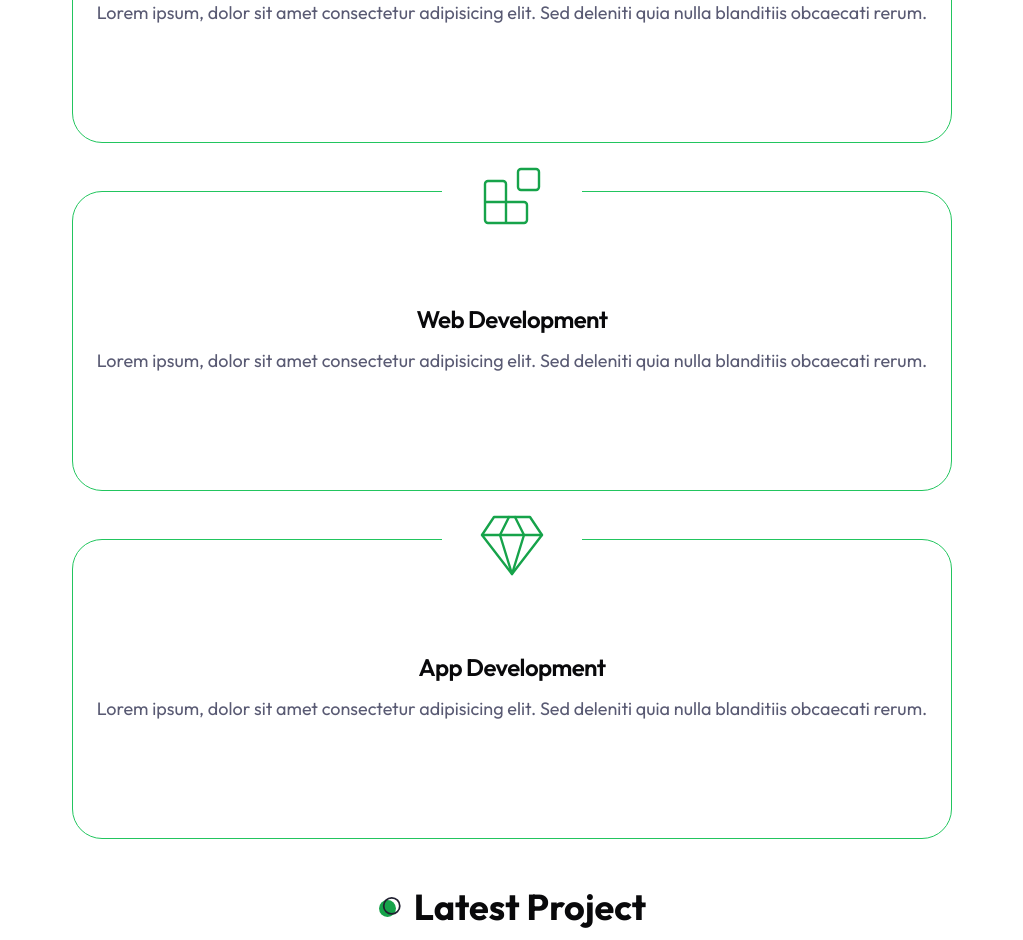
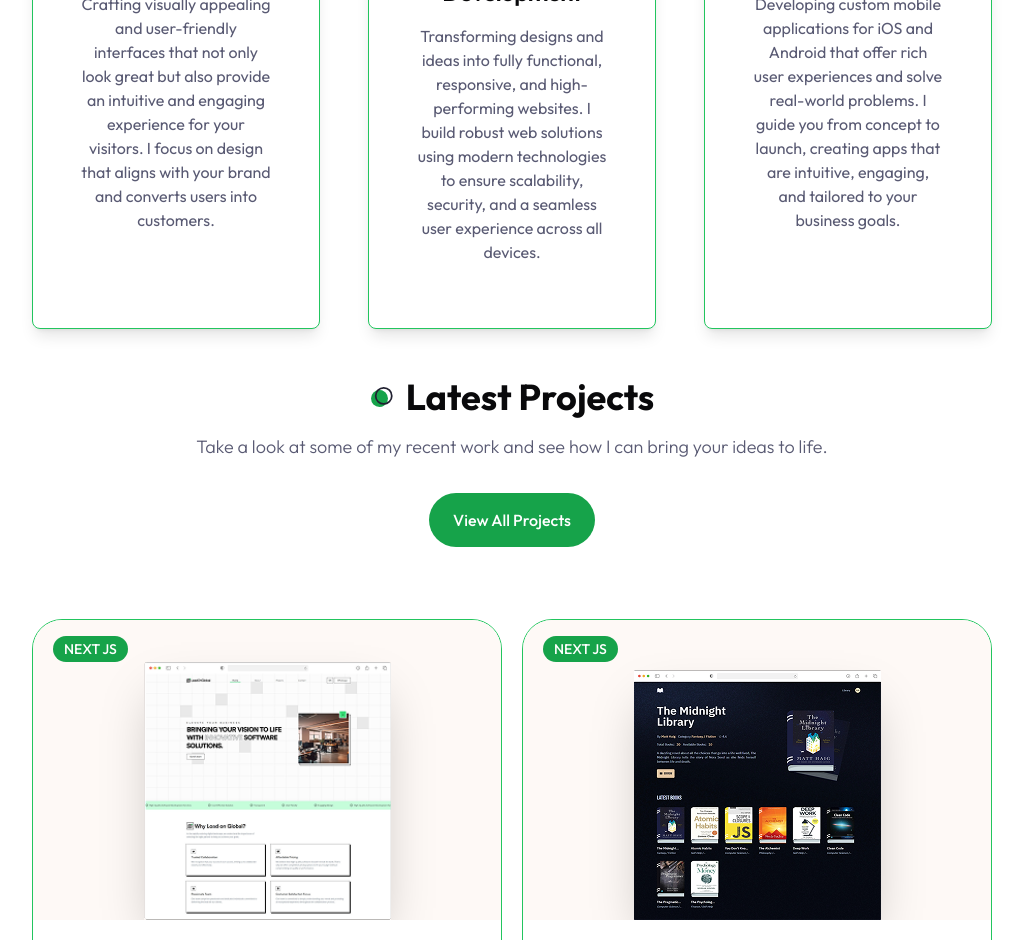
Before and after one commit to alamnurzaman17/my-portofolio, a Next.js app: page / in a window 1280 px wide. Shown: the part 1860-2800 px from the top of the page, without its empty margins (128-1151 px from the left). Built offline with nearby package versions, Linux system fonts and the light colour scheme.

Commit message:
update content project & description

```diff
--- a/app/projects/page.jsx
+++ b/app/projects/page.jsx
@@ -10,73 +10,37 @@ const projectData = [
     category: "next js",
     name: "Lead On Global Portfolio",
     description:
-      "Lorem ipsum dolor sit amet consectetur, adipisicing elit. Iusto, autem!",
+      "A dynamic and responsive Next.js portfolio website developed for Lead On Global, showcasing their projects, services, and company profile to a global audience.",
     link: "https://log-portofolio.vercel.app/",
     github: "https://github.com/alamnurzaman17/log_porto",
   },
   {
-    image: "/work/6.png",
+    image: "/work/7.png",
+    category: "next js",
+    name: "Book Wise",
+    description:
+      "An intuitive Next.js application designed as a university library system, enabling users to efficiently browse, search for, and explore book collections.",
+    link: "https://university-library-alpha-roan.vercel.app",
+    github: "https://university-library-alpha-roan.vercel.app/",
+  },
+  {
+    image: "/work/1.png", // Placeholder
     category: "react js",
-    name: "Lamu Website",
+    name: "Example Project 3",
     description:
-      "Lorem ipsum dolor sit amet consectetur, adipisicing elit. Iusto, autem!",
+      "Another great project highlighting different skills and technologies.",
     link: "/",
     github: "/",
   },
-  // {
-  //   image: "/work/2.png",
-  //   category: "next js",
-  //   name: "Lumina Website",
-  //   description:
-  //     "Lorem ipsum dolor sit amet consectetur, adipisicing elit. Iusto, autem!",
-  //   link: "/",
-  //   github: "/",
-  // },
-  // {
-  //   image: "/work/1.png",
-  //   category: "next js",
-  //   name: "Evolve Website",
-  //   description:
-  //     "Lorem ipsum dolor sit amet consectetur, adipisicing elit. Iusto, autem!",
-  //   link: "/",
-  //   github: "/",
-  // },
-  // {
-  //   image: "/work/3.png",
-  //   category: "next js",
-  //   name: "ignite Website",
-  //   description:
-  //     "Lorem ipsum dolor sit amet consectetur, adipisicing elit. Iusto, autem!",
-  //   link: "/",
-  //   github: "/",
-  // },
-  // {
-  //   image: "/work/4.png",
-  //   category: "next js",
-  //   name: "Envision Website",
-  //   description:
-  //     "Lorem ipsum dolor sit amet consectetur, adipisicing elit. Iusto, autem!",
-  //   link: "/",
-  //   github: "/",
-  // },
-  // {
-  //   image: "/work/3.png",
-  //   category: "fullstack",
-  //   name: "Nova Website",
-  //   description:
-  //     "Lorem ipsum dolor sit amet consectetur, adipisicing elit. Iusto, autem!",
-  //   link: "/",
-  //   github: "/",
-  // },
-  // {
-  //   image: "/work/2.png",
-  //   category: "fullstack",
-  //   name: "Zenits Website",
-  //   description:
-  //     "Lorem ipsum dolor sit amet consectetur, adipisicing elit. Iusto, autem!",
-  //   link: "/",
-  //   github: "/",
-  // },
+  {
+    image: "/work/3.png", // Placeholder
+    category: "express js",
+    name: "Example Project 4",
+    description:
+      "A full-stack application demonstrating end-to-end development capabilities.",
+    link: "/",
+    github: "/",
+  },
 ];
 
 // remove category duplicates
--- a/components/ProjectCard.jsx
+++ b/components/ProjectCard.jsx
@@ -23,6 +23,8 @@ const ProjectCard = ({ project }) => {
             <Link
               href={project.link}
               className="bg-secondary w-[54px] h-[54px] rounded-full flex justify-center items-center scale-0 opacity-0 group-hover:scale-100 group-hover:opacity-100 transition-all duration-200"
+              target="_blank"
+              rel="noopener noreferrer"
             >
               <Link2Icon className="text-white" />
             </Link>
@@ -39,8 +41,8 @@ const ProjectCard = ({ project }) => {
         <Badge className="uppercase text-sm font-medium mb-2 absolute top-4 left-5">
           {project.category}
         </Badge>
-        <h4 className="h4 mb-1">{project.name}</h4>
-        <p className="text-muted-foreground text-lg">{project.description}</p>
+        <h4 className="h4 mb-1 truncate">{project.name}</h4>
+        <p className="text-muted-foreground text-lg ">{project.description}</p>
       </div>
     </Card>
   );
--- a/components/Services.jsx
+++ b/components/Services.jsx
@@ -12,19 +12,19 @@ const servicesData = [
     icon: <GanttChartSquare size={72} strokeWidth={0.8} />,
     title: "Web Design",
     description:
-      "Lorem ipsum, dolor sit amet consectetur adipisicing elit. Sed deleniti quia nulla blanditiis obcaecati rerum.",
+      "Crafting visually appealing and user-friendly interfaces that not only look great but also provide an intuitive and engaging experience for your visitors. I focus on design that aligns with your brand and converts users into customers.",
   },
   {
     icon: <Blocks size={72} strokeWidth={0.8} />,
     title: "Web Development",
     description:
-      "Lorem ipsum, dolor sit amet consectetur adipisicing elit. Sed deleniti quia nulla blanditiis obcaecati rerum.",
+      "Transforming designs and ideas into fully functional, responsive, and high-performing websites. I build robust web solutions using modern technologies to ensure scalability, security, and a seamless user experience across all devices.",
   },
   {
     icon: <Gem size={72} strokeWidth={0.8} />,
     title: "App Development",
     description:
-      "Lorem ipsum, dolor sit amet consectetur adipisicing elit. Sed deleniti quia nulla blanditiis obcaecati rerum.",
+      "Developing custom mobile applications for iOS and Android that offer rich user experiences and solve real-world problems. I guide you from concept to launch, creating apps that are intuitive, engaging, and tailored to your business goals.",
   },
 ];
 
@@ -36,21 +36,31 @@ const Services = () => {
           My Services
         </h2>
         {/* grid items */}
-        <div className="grid xl:grid-cols-3 justify-center gap-y-12 xl:gap-y-24 xl:gap-x-8">
+        <div className="grid grid-cols-1 sm:grid-cols-2 lg:grid-cols-3 gap-8 md:gap-12 xl:gap-x-8 justify-center">
           {servicesData.map((item, index) => {
             return (
               <Card
-                className="w-full max-[424px] h-[300px] flex flex-col pt-16 pb-10 justify-center items-center relative"
+                className="w-full max-w-md sm:max-w-none h-auto min-h-[320px] flex flex-col justify-start items-center text-center relative rounded-lg shadow-lg pt-10 pb-10 px-6" // Adjusted padding and added max-w for single column
                 key={index}
               >
-                <CardHeader className="text-primary absolute -top-[60px]">
-                  <div className="w-[140px] h-[80px] bg-white dark:bg-background flex justify-center items-center">
+                <CardHeader className="text-primary absolute -top-[50px] left-1/2 -translate-x-1/2">
+                  {" "}
+                  {/* Centered header */}
+                  <div className="w-[120px] h-[70px] sm:w-[140px] sm:h-[80px] bg-background flex justify-center items-center rounded-md shadow-md">
+                    {" "}
+                    {/* Adjusted icon container */}
                     {item.icon}
                   </div>
                 </CardHeader>
-                <CardContent className="text-center">
-                  <CardTitle className="mb-4">{item.title}</CardTitle>
-                  <CardDescription className="text-lg">
+                <CardContent className="mt-[50px] sm:mt-[60px]">
+                  {" "}
+                  {/* Added margin-top to account for absolute header */}
+                  <CardTitle className="mb-4 text-xl sm:text-2xl">
+                    {item.title}
+                  </CardTitle>
+                  <CardDescription className="text-sm sm:text-base">
+                    {" "}
+                    {/* Responsive text size */}
                     {item.description}
                   </CardDescription>
                 </CardContent>
--- a/components/Work.jsx
+++ b/components/Work.jsx
@@ -14,168 +14,161 @@ import "swiper/css/pagination";
 import { Pagination } from "swiper/modules";
 
 //component
-import ProjectCard from "@/components/ProjectCard";
+import ProjectCard from "@/components/ProjectCard"; // Ensure ProjectCard is responsive
 
 const projectData = [
   {
     image: "/work/6.png",
-    category: "Next js",
+    category: "next js",
     name: "Lead On Global Portfolio",
     description:
-      "Lorem ipsum dolor sit amet consectetur, adipisicing elit. Iusto, autem!",
+      "A dynamic and responsive Next.js portfolio website developed for Lead On Global, showcasing their projects, services, and company profile to a global audience.",
     link: "https://log-portofolio.vercel.app/",
     github: "https://github.com/alamnurzaman17/log_porto",
   },
   {
-    image: "/work/6.png",
+    image: "/work/7.png",
+    category: "next js",
+    name: "Book Wise",
+    description:
+      "An intuitive Next.js application designed as a university library system, enabling users to efficiently browse, search for, and explore book collections.",
+    link: "https://university-library-alpha-roan.vercel.app",
+    github: "https://university-library-alpha-roan.vercel.app/",
+  },
+  {
+    image: "/work/1.png", // Placeholder
     category: "react js",
-    name: "Lamu Website",
+    name: "Example Project 3",
     description:
-      "Lorem ipsum dolor sit amet consectetur, adipisicing elit. Iusto, autem!",
+      "Another great project highlighting different skills and technologies.",
     link: "/",
     github: "/",
   },
-  // {
-  //   image: "/work/6.png",
-  //   category: "next js",
-  //   name: "Lumina Website",
-  //   description:
-  //     "Lorem ipsum dolor sit amet consectetur, adipisicing elit. Iusto, autem!",
-  //   link: "/",
-  //   github: "/",
-  // },
-  // {
-  //   image: "/work/1.png",
-  //   category: "next js",
-  //   name: "Evolve Website",
-  //   description:
-  //     "Lorem ipsum dolor sit amet consectetur, adipisicing elit. Iusto, autem!",
-  //   link: "/",
-  //   github: "/",
-  // },
-  // {
-  //   image: "/work/3.png",
-  //   category: "next js",
-  //   name: "ignite Website",
-  //   description:
-  //     "Lorem ipsum dolor sit amet consectetur, adipisicing elit. Iusto, autem!",
-  //   link: "/",
-  //   github: "/",
-  // },
-  // {
-  //   image: "/work/4.png",
-  //   category: "next js",
-  //   name: "Envision Website",
-  //   description:
-  //     "Lorem ipsum dolor sit amet consectetur, adipisicing elit. Iusto, autem!",
-  //   link: "/",
-  //   github: "/",
-  // },
-  // {
-  //   image: "/work/3.png",
-  //   category: "fullstack",
-  //   name: "Nova Website",
-  //   description:
-  //     "Lorem ipsum dolor sit amet consectetur, adipisicing elit. Iusto, autem!",
-  //   link: "/",
-  //   github: "/",
-  // },
-  // {
-  //   image: "/work/2.png",
-  //   category: "fullstack",
-  //   name: "Zenits Website",
-  //   description:
-  //     "Lorem ipsum dolor sit amet consectetur, adipisicing elit. Iusto, autem!",
-  //   link: "/",
-  //   github: "/",
-  // },
+  {
+    image: "/work/3.png", // Placeholder
+    category: "express js",
+    name: "Example Project 4",
+    description:
+      "A full-stack application demonstrating end-to-end development capabilities.",
+    link: "/",
+    github: "/",
+  },
 ];
 
 const Work = () => {
   const projectsToDisplay = projectData.slice(0, 4);
   const numProjectsToDisplay = projectsToDisplay.length;
 
-  // 3. Definisikan breakpoints secara dinamis
-  //    Ini hanya akan diterapkan jika ada LEBIH DARI 1 slide total
   let swiperBreakpoints = {};
   if (numProjectsToDisplay > 1) {
     swiperBreakpoints = {
       640: {
-        // 'sm' breakpoint
+        // sm
+        slidesPerView: numProjectsToDisplay >= 2 ? 2 : 1,
+        spaceBetween: 24,
+      },
+      1024: {
+        // lg - for the side-by-side desktop layout
         slidesPerView: 2,
+        spaceBetween: 20, // Keep this relatively small for closer cards
       },
     };
   }
+
+  const projectCardAreaHeight =
+    "min-h-[460px] sm:min-h-[480px] md:min-h-[500px]";
+  const paginationAreaHeight = "h-[60px]";
+
+  const renderContent = () => {
     if (numProjectsToDisplay === 0) {
       return (
-      <section className="relative mb-12 xl:mb-48">
-        <div className="container mx-auto">
-          <div className="max-w-[400px] mx-auto xl:mx-0 text-center xl:text-left mb-12 xl:h-[400px] flex flex-col justify-center items-center xl:items-start">
-            <h2 className="section-title mb-4">Latest Project</h2>
+        <div className="w-full xl:w-auto flex flex-col justify-center items-center text-center xl:items-start xl:text-left py-10 xl:py-0">
+          <h2 className="section-title mb-4">Latest Projects</h2>
           <p className="subtitle mb-8">
-              No projects to display at the moment.
+            No projects to display at the moment. Check back soon!
           </p>
           <Link href="/projects">
-              <Button>View All</Button>
+            <Button>Explore All Projects</Button>
           </Link>
         </div>
-          {/* Placeholder untuk area slider agar layout konsisten */}
-          <div className="xl:max-w-[1000px] xl:absolute right-0 top-0 h-[480px] flex items-center justify-center text-gray-500">
-            {/* Konten placeholder atau kosong */}
+      );
+    }
+
+    return (
+      <>
+        {/* Text Content */}
+        <div className="w-full xl:w-[380px] xl:mr-8 flex-shrink-0 flex flex-col justify-center items-center text-center xl:items-start xl:text-left mb-12 xl:mb-0">
+          <h2 className="section-title mb-4">Latest Projects</h2>
+          <p className="subtitle mb-8">
+            Take a look at some of my recent work and see how I can bring your
+            ideas to life.
+          </p>
+          <Link href="/projects">
+            <Button>View All Projects</Button>
+          </Link>
+        </div>
+
+        {/* Slider / Single Card Area */}
+        <div className="w-full xl:flex-1 xl:max-w-[900px] relative">
+          <div className={`w-full flex flex-col`}>
+            {numProjectsToDisplay === 1 ? (
+              <div
+                className={`${projectCardAreaHeight} w-full flex items-center justify-center p-4`}
+              >
+                <div className="max-w-md w-full">
+                  {" "}
+                  {/* Wrapper for single card */}
+                  <ProjectCard project={projectsToDisplay[0]} />
                 </div>
               </div>
-      </section>
-    );
-  }
-  return (
-    <section className="relative mb-12 xl:mb-48">
-      <div className="container mx-auto">
-        {/* text */}
-        <div className="max-w-[400px] mx-auto xl:mx-0 text-center xl:text-left mb-12 xl:h-[400px] flex flex-col justify-center items-center xl:items-start">
-          <h2 className="section-title mb-4">Latest Project</h2>
-          <p className="subtitle mb-8">
-            Lorem ipsum dolor sit amet consectetur, adipisicing elit. Quisquam
-            aut iusto vitae.
-          </p>
-          <Link href="/projects">
-            <Button>View All</Button>
-          </Link>
+            ) : (
+              <Swiper
+                className={`${projectCardAreaHeight} w-full`}
+                slidesPerView={1}
+                spaceBetween={numProjectsToDisplay > 1 ? 24 : 0} // Default spaceBetween for mobile
+                modules={[Pagination]}
+                pagination={{
+                  clickable: true,
+                  el: ".custom-swiper-pagination",
+                }}
+                breakpoints={swiperBreakpoints}
+              >
+                {projectsToDisplay.map((project, index) => (
+                  <SwiperSlide
+                    key={project.name + index}
+                    className="flex justify-center items-start pt-4 pb-2 sm:pt-6 sm:pb-3"
+                  >
+                    <div className="w-full max-w-md sm:max-w-lg">
+                      {" "}
+                      {/* Card width constraint inside slide */}
+                      <ProjectCard project={project} />
                     </div>
-        {/* Slider */}
-        <div className="xl:max-w-[1000px] xl:absolute right-0 top-0 h-[480px] sm:h-[500px] md:h-[520px]">
-          {numProjectsToDisplay === 1 ? (
-            // --- Tampilan untuk SATU Proyek ---
-            // Bungkus dengan div untuk menerapkan flexbox centering
-            // items-center untuk vertikal, justify-center untuk horizontal
-            <div className="w-full h-full flex items-center justify-center p-4">
-              {/*
-                ProjectCard Anda HARUS memiliki max-width yang ditetapkan di dalamnya
-                agar tidak meregang penuh.
-                Misal: className="max-w-sm" atau "max-w-md" di dalam ProjectCard.js
-              */}
-              <ProjectCard project={projectsToDisplay[0]} />
-            </div>
-          ) : (
-            // --- Tampilan untuk LEBIH DARI SATU Proyek (menggunakan Swiper) ---
-            <Swiper
-              className="h-full" // Ambil tinggi penuh dari parent (.h-[480px] etc.)
-              slidesPerView={1} // Default mobile: 1 slide
-              centeredSlides={false} // Tidak perlu centering untuk grup
-              breakpoints={swiperBreakpoints}
-              spaceBetween={30}
-              modules={[Pagination]}
-              pagination={{ clickable: true }}
-            >
-              {/* show only the first 4 projects for the slides */}
-              {projectsToDisplay.map((project, index) => {
-                return (
-                  <SwiperSlide key={project.name + index}>
-                    <ProjectCard project={project} />
                   </SwiperSlide>
-                );
-              })}
+                ))}
               </Swiper>
             )}
+
+            {numProjectsToDisplay > 1 && (
+              <div
+                className={`custom-swiper-pagination ${paginationAreaHeight} flex justify-center items-center w-full`}
+              ></div>
+            )}
+          </div>
+        </div>
+      </>
+    );
+  };
+
+  return (
+    <section className="relative mb-12 xl:mb-36 xl:pt-8">
+      <div className="container mx-auto">
+        {/* MODIFIED: Using xl:justify-start to align content to the left if space is available after constraining slider width */}
+        <div
+          className={`flex flex-col ${
+            numProjectsToDisplay > 0 ? "xl:flex-row xl:justify-start" : ""
+          } items-center xl:items-start`}
+        >
+          {renderContent()}
         </div>
       </div>
     </section>
```
Also changed, not shown: components/Hero.jsx (+12 -37 lines), public/work/7.png (added). Lines whose indentation alone changed are shown as unchanged.
